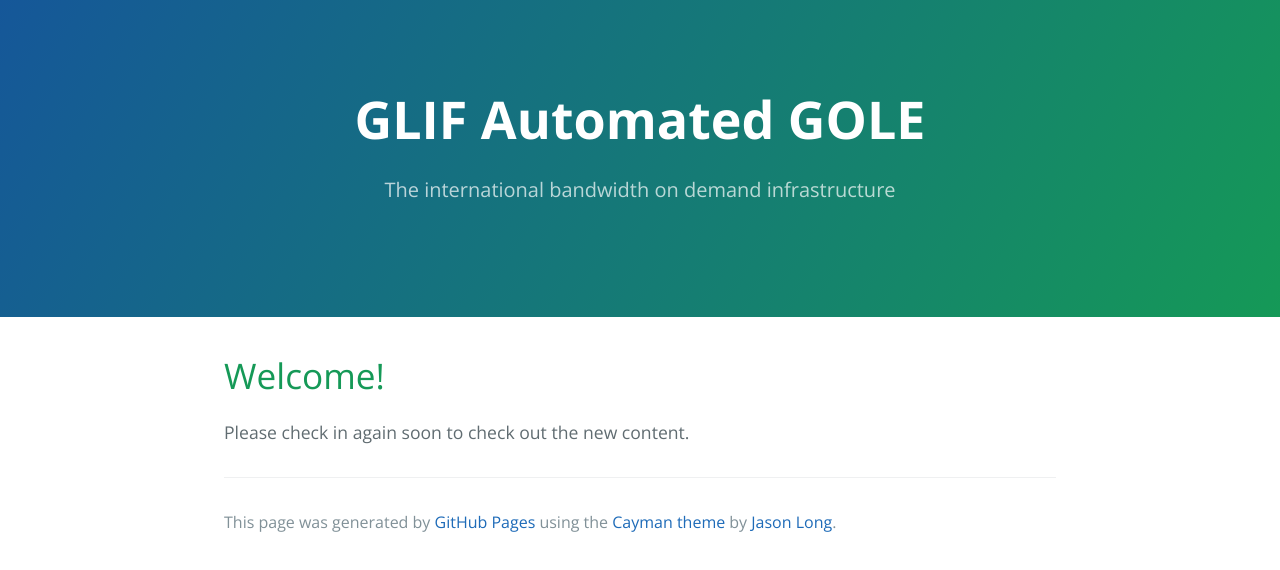
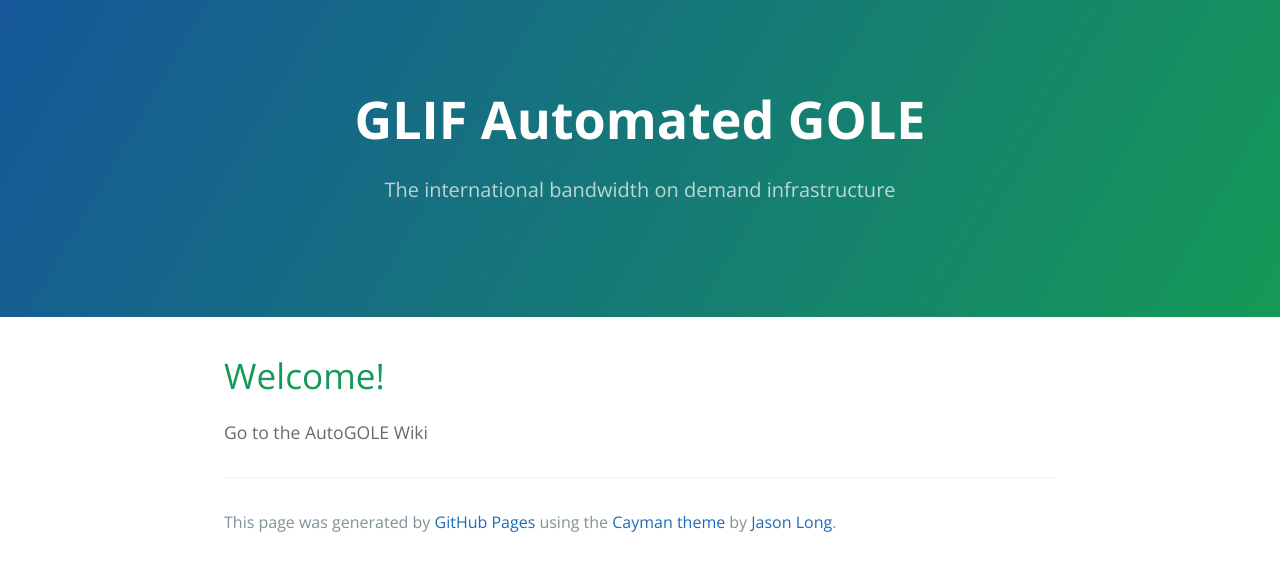
Before and after one commit to AutomatedGOLE/AutomatedGOLE.github.io, a plain HTML site: page index.html in a window 1280 px wide. Drawn offline with nearby package versions, Linux system fonts and the light colour scheme.

Commit message:
Update index.html

```diff
--- a/index.html
+++ b/index.html
@@ -19,7 +19,7 @@
       <h1>
 <a id="welcome" class="anchor" href="#welcome" aria-hidden="true"><span class="octicon octicon-link"></span></a>Welcome!</h1>
 
-<p>Please check in again soon to check out the new content.</p>
+<p>Go to the <a href='https://github.com/AutomatedGOLE/AutomatedGOLE.github.io/wiki'></a>AutoGOLE Wiki</a></p>
 
       <footer class="site-footer">
 
```
